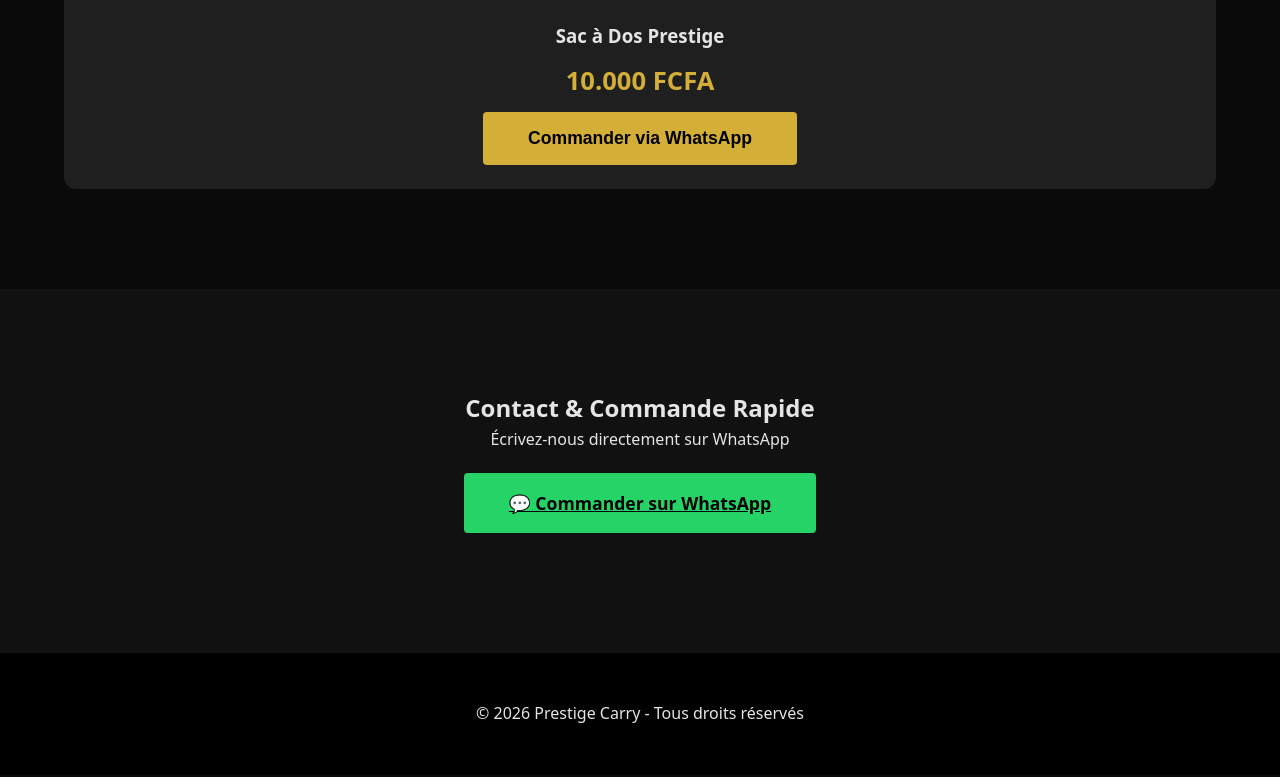
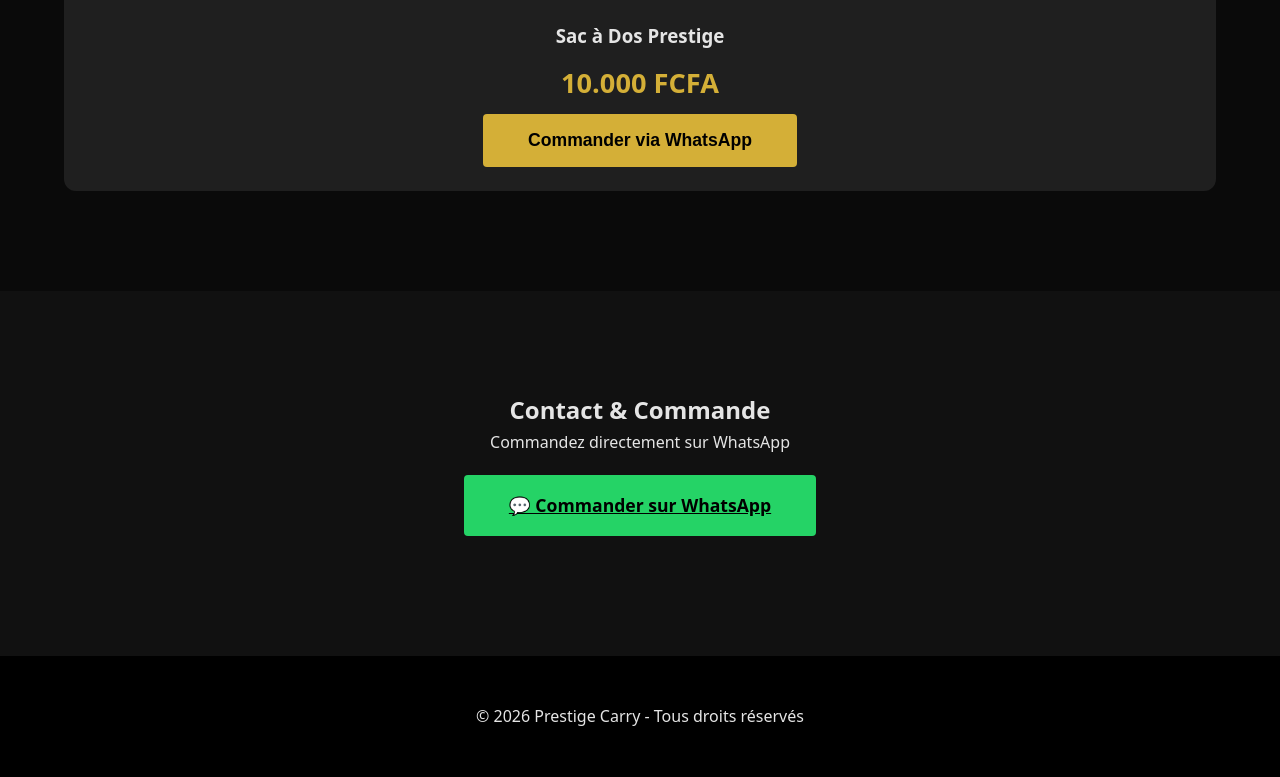
Before and after one commit to adjouasolangebrahima-prog/prestige-carry, a plain HTML site: page index.html in a window 1280 px wide. Shown: the part 1015-1792 px from the top of the page. Drawn offline with Linux system fonts and the light colour scheme.

Commit message:
Update index.html

```diff
--- a/index.html
+++ b/index.html
@@ -64,7 +64,7 @@
     }
     .product-card img {
       width: 100%;
-      height: 380px;
+      height: 420px;
       object-fit: cover;
     }
     .product-info {
@@ -73,7 +73,7 @@
     }
     .price {
       color: var(--or);
-      font-size: 1.6rem;
+      font-size: 1.7rem;
       font-weight: 700;
       margin: 10px 0;
     }
@@ -106,9 +106,9 @@
   </section>
 
   <section id="contact" style="background:#111; text-align:center; padding:100px 5%;">
-    <h2>Contact & Commande Rapide</h2>
-    <p>Écrivez-nous directement sur WhatsApp</p>
-    <a href="https://wa.me/213554983012?text=Bonjour%20Prestige%20Carry%2C%20je%20souhaite%20passer%20commande"
+    <h2>Contact & Commande</h2>
+    <p>Commandez directement sur WhatsApp</p>
+    <a href="https://wa.me/2250554983012?text=Bonjour%20Prestige%20Carry%2C%20je%20souhaite%20passer%20commande"
        class="btn" style="background:#25D366; display:inline-block; margin:20px 0;" target="_blank">
       💬 Commander sur WhatsApp
     </a>
@@ -123,9 +123,8 @@
       {
         name: "Sac à Dos Prestige",
         price: "10.000 FCFA",
-        image: "https://via.placeholder.com/800x800/1a1a1a/555555?text=Sac+Prestige"
+        image: "https://i.imgur.com/VOTRELIEN1.jpg"   // ← Tu remplaceras ce lien
       }
-      // Tu peux ajouter d'autres produits ici
     ];
 
     const container = document.getElementById('products');
@@ -137,7 +136,7 @@
         <div class="product-info">
           <h3>${p.name}</h3>
           <div class="price">${p.price}</div>
-          <button class="btn" onclick="window.open('https://wa.me/213554983012?text=Bonjour%2C%20je%20veux%20le%20${encodeURIComponent(p.name)}%20à%2010.000%20FCFA', '_blank')">
+          <button class="btn" onclick="window.open('https://wa.me/2250554983012?text=Bonjour%2C%20je%20veux%20le%20Sac%20%C3%A0%20Dos%20Prestige%20%C3%A0%2010.000%20FCFA', '_blank')">
             Commander via WhatsApp
           </button>
         </div>
```
